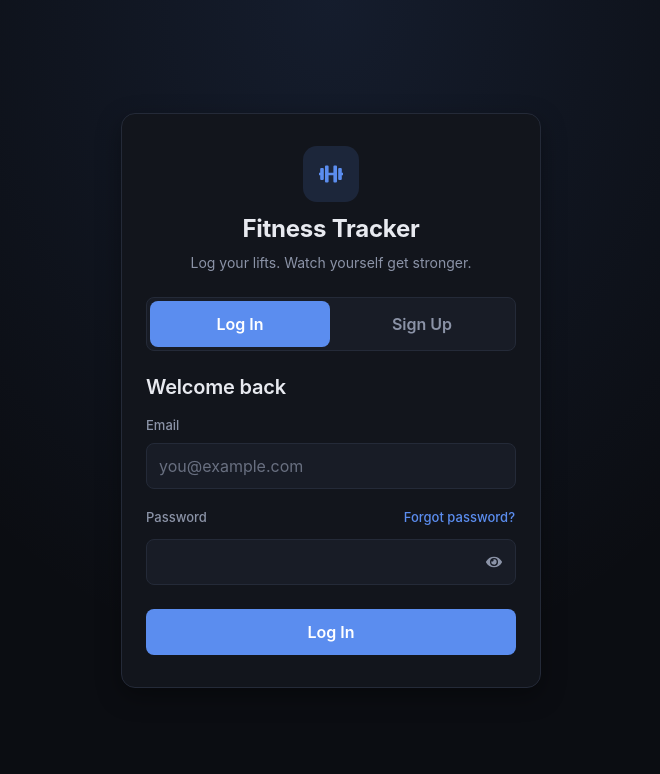
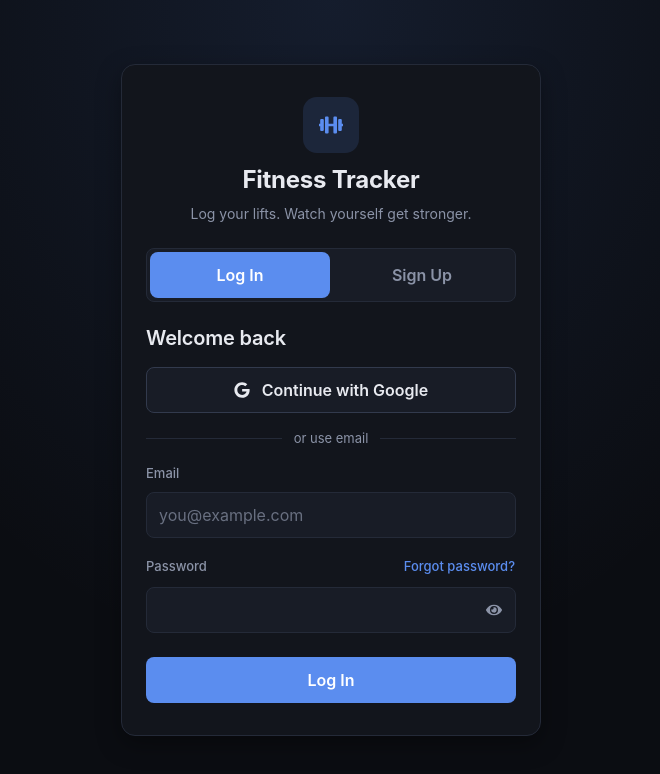
Before and after one commit to Owen-Wangg/FitnessTracker, a React (Create React App) app: page / in a window 1280 px wide. Shown: the top 774 px of the page, without its empty margins (309-969 px from the left). Built offline with nearby package versions, Linux system fonts and the light colour scheme; no server answers.

Commit message:
Add Continue with Google sign-in

```diff
--- a/src/assets/styles/Auth.css
+++ b/src/assets/styles/Auth.css
@@ -45,6 +45,29 @@
 .auth-tab:hover:not(:disabled) { background: transparent; color: var(--text); }
 .auth-tab.active,
 .auth-tab.active:hover:not(:disabled) { background: var(--accent); color: #fff; }
+
+.google-button {
+  width: 100%;
+  display: inline-flex;
+  align-items: center;
+  justify-content: center;
+  gap: var(--space-3);
+  background: var(--surface-2);
+  color: var(--text);
+  border-color: var(--border-strong);
+}
+.google-button:hover:not(:disabled) { background: var(--border); }
+
+.auth-divider {
+  display: flex;
+  align-items: center;
+  gap: var(--space-3);
+  margin: var(--space-4) 0;
+  color: var(--text-muted);
+  font-size: 0.8125rem;
+}
+.auth-divider::before,
+.auth-divider::after { content: ''; flex: 1; height: 1px; background: var(--border); }
 
 .auth-form-title { margin-bottom: var(--space-4); font-size: 1.25rem; }
 .auth-subtext { margin-bottom: var(--space-4); color: var(--text-muted); font-size: 0.9375rem; }
--- a/src/components/Auth.js
+++ b/src/components/Auth.js
@@ -1,7 +1,7 @@
 // src/components/Auth.js
 import React, { useState } from 'react';
 import { supabase } from '../utils/supabaseClient';
-import { FaDumbbell, FaEye, FaEyeSlash, FaEnvelopeOpenText } from 'react-icons/fa';
+import { FaDumbbell, FaEye, FaEyeSlash, FaEnvelopeOpenText, FaGoogle } from 'react-icons/fa';
 import '../assets/styles/Auth.css';
 
 const MIN_PASSWORD_LENGTH = 8;
@@ -111,6 +111,16 @@ const Auth = ({ recoveryMode = false, onPasswordUpdated }) => {
     });
   };
 
+  // Redirects to Google, then back to this origin with a session.
+  const handleGoogle = () =>
+    run(async () => {
+      const { error: authError } = await supabase.auth.signInWithOAuth({
+        provider: 'google',
+        options: { redirectTo: window.location.origin },
+      });
+      if (authError) throw authError;
+    });
+
   const handleForgot = (e) => {
     e.preventDefault();
     run(async () => {
@@ -183,9 +193,14 @@ const Auth = ({ recoveryMode = false, onPasswordUpdated }) => {
               </button>
             </div>
 
+            <h2 className="auth-form-title">{isLogin ? 'Welcome back' : 'Create your account'}</h2>
+
+            <button type="button" className="google-button" onClick={handleGoogle} disabled={loading}>
+              <FaGoogle aria-hidden="true" /> Continue with Google
+            </button>
+            <div className="auth-divider"><span>or use email</span></div>
+
             <form onSubmit={isLogin ? handleLogin : handleSignUp}>
-              <h2 className="auth-form-title">{isLogin ? 'Welcome back' : 'Create your account'}</h2>
-
               {error && <p className="auth-error" role="alert">{error}</p>}
               {info && <p className="auth-feedback-message" role="status">{info}</p>}
 
```
